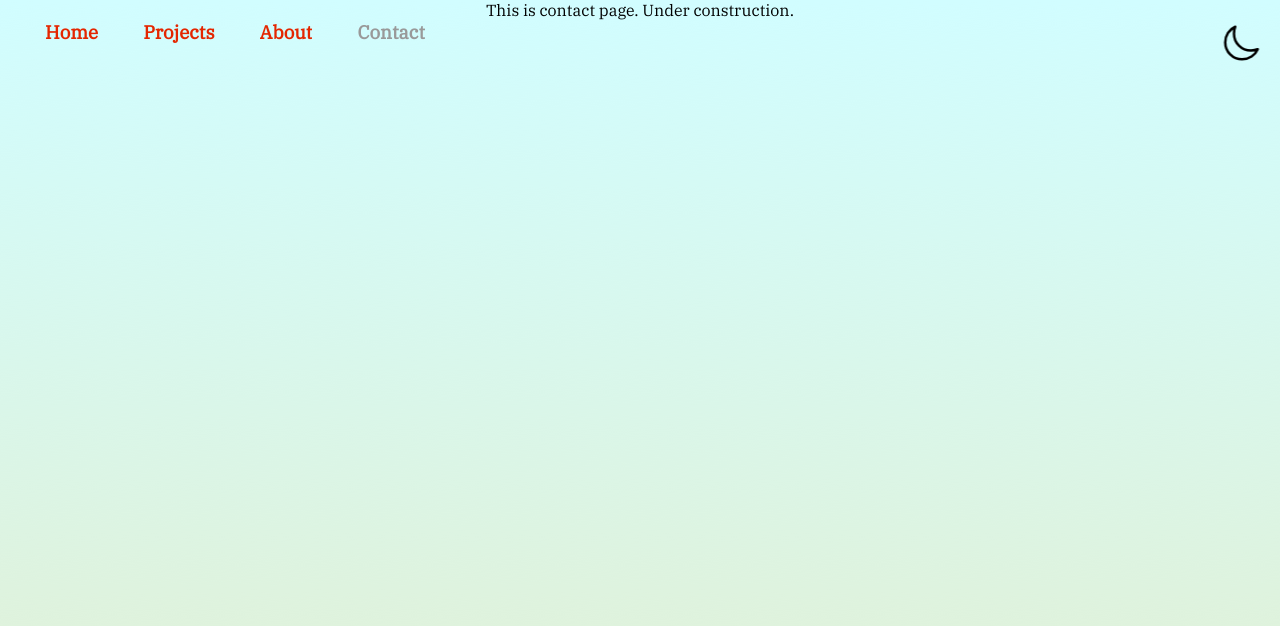
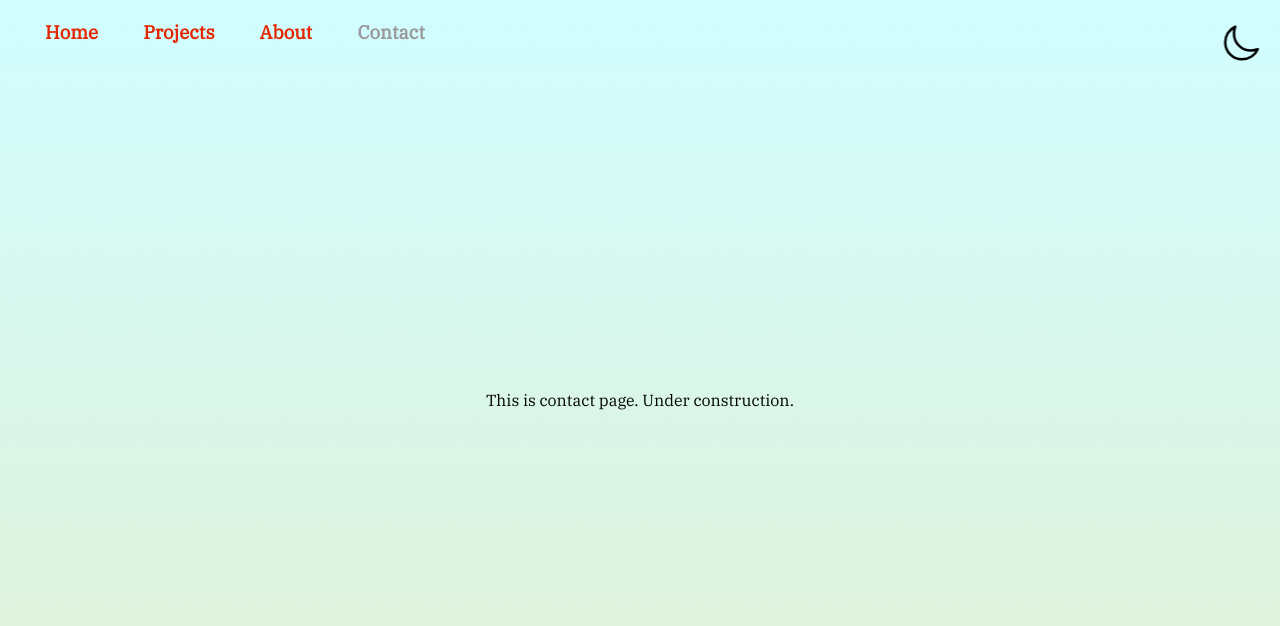
Before and after one commit to sulo1337/portfolio, a Vue app: page /contact in a window 1280 px wide. Shown: the top 626 px of the page. Built offline with nearby package versions, Linux system fonts and the light colour scheme.

Commit message:
fixed day/night bugs

```diff
--- a/src/views/About.vue
+++ b/src/views/About.vue
@@ -3,7 +3,7 @@
     <div id="nav">
       <NavBar curr="About" />
     </div>
-    This is about page. Under construction.
+    <div class="about__wrapper">This is about page. Under construction.</div>
   </div>
 </template>
 
@@ -38,4 +38,14 @@ export default {
   background-blend-mode: multiply;
   color: white;
 }
+
+.about__wrapper {
+  height: 100vh;
+  width: 100vw;
+  display: flex;
+  justify-content: center;
+  align-items: center;
+  flex-wrap: wrap;
+  flex-direction: column;
+}
 </style>
--- a/src/views/Contact.vue
+++ b/src/views/Contact.vue
@@ -3,7 +3,9 @@
     <div id="nav">
       <NavBar curr="Contact" />
     </div>
-    This is contact page. Under construction.
+    <div class="contact__wrapper">
+      This is contact page. Under construction.
+    </div>
   </div>
 </template>
 
@@ -22,7 +24,7 @@ export default {
 };
 </script>
 
-<style>
+<style lang="scss" scoped>
 #contact {
   background: url("../assets/home/light-background.png");
   width: 100vw;
@@ -39,4 +41,14 @@ export default {
   background-blend-mode: multiply;
   color: white;
 }
+
+.contact__wrapper {
+  height: 100vh;
+  width: 100vw;
+  display: flex;
+  justify-content: center;
+  align-items: center;
+  flex-wrap: wrap;
+  flex-direction: column;
+}
 </style>
--- a/src/views/Projects.vue
+++ b/src/views/Projects.vue
@@ -4,7 +4,7 @@
     <div id="nav">
       <NavBar curr="Projects" />
     </div>
-    <div class="wrapper">
+    <div class="projects__wrapper">
       <h1 class="heading">Here are my projects</h1>
       <swiper class="swiper" :options="swiperOption">
         <swiper-slide class="slide slide-1">Project 1</swiper-slide>
@@ -76,7 +76,7 @@ export default {
  background-blend-mode: multiply;
   color: white;
 }
-.wrapper{
+.projects__wrapper{
   height: 100vh;
   width: 100vw;
   display: flex;
```
